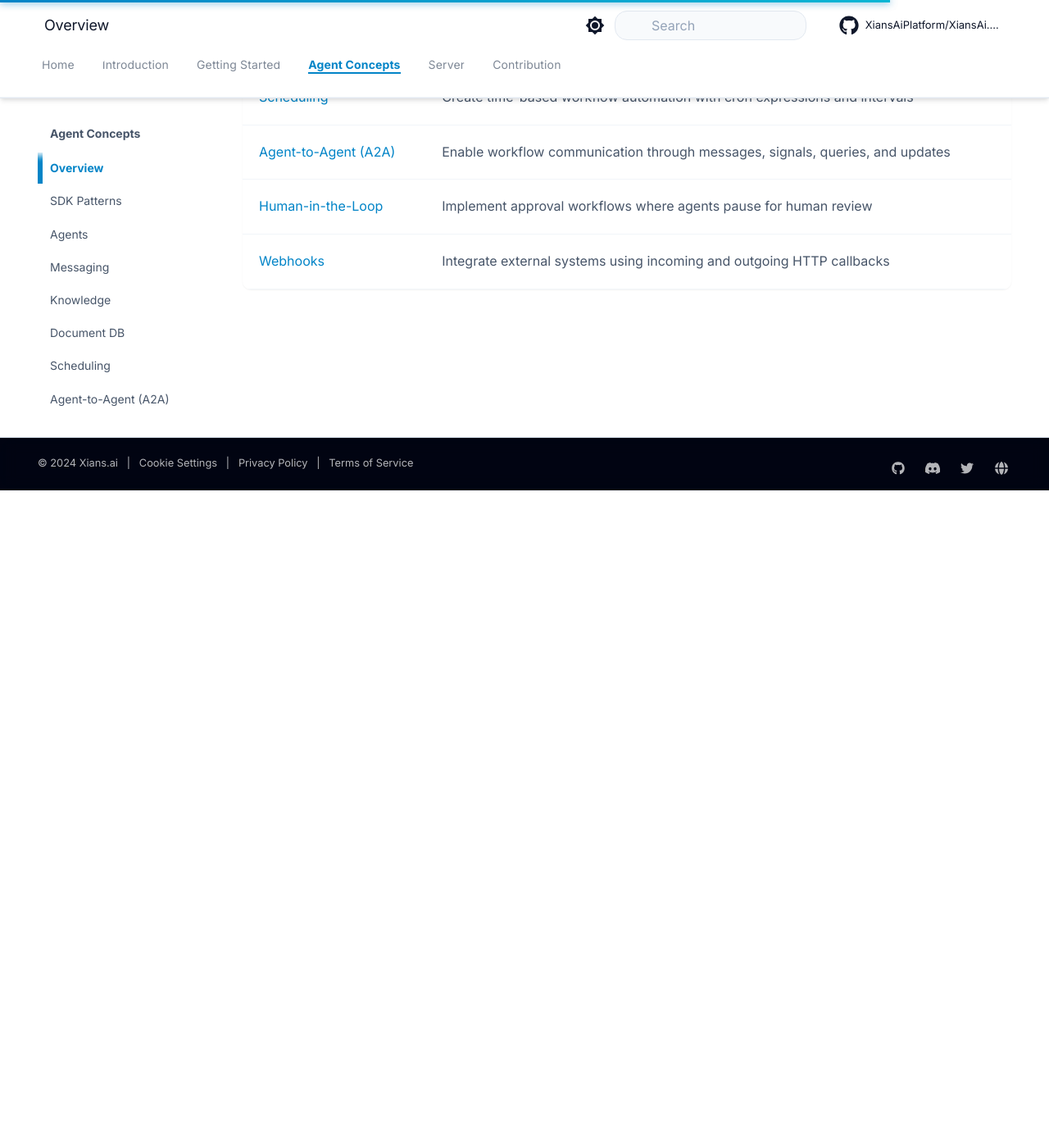
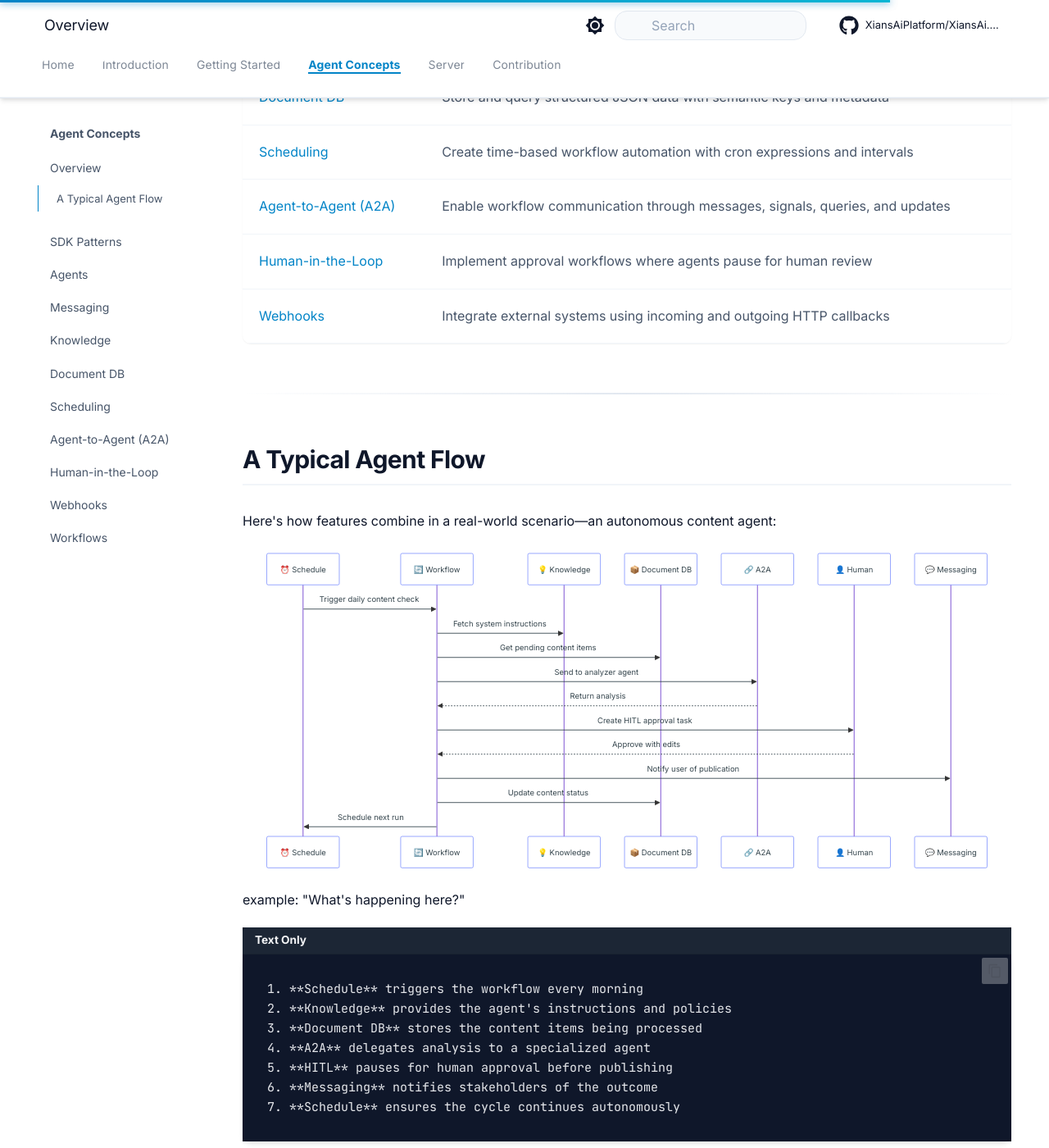
Before and after one commit to XiansAiPlatform/XiansAi.Docs, an MkDocs documentation site: the page built from docs/concepts/overview.md, in a window 1280 px wide and 1400 px high, scrolled down 802 px. Shown: the whole window at 82% size. Built offline with MkDocs 1.6.1 and Material for MkDocs 9.7.7, drawn with Linux system fonts in a browser that asks for light colours; comment, search, counter and statistics services are not loaded; the version menu is left out; some of the changed text lies outside the part shown.

Commit message:
Enhance concepts overview by expanding the table of contents with a new section on 'Temporal Workflows' and adding a detailed example of a typical agent flow. This improves clarity and provides practical insights into the integration of core features in real-world scenarios.

````diff
--- a/docs/concepts/overview.md
+++ b/docs/concepts/overview.md
@@ -2,15 +2,56 @@
 
 Deep dive into Xians' core concepts and patterns for building production-ready AI agents. This section covers the architectural patterns, workflows, and capabilities that power enterprise agent systems.
 
-| Page                                         | Description                                                                                   |
-| -------------------------------------------- | --------------------------------------------------------------------------------------------- |
-| [SDK Patterns](sdk-patterns.md)              | Understand key SDK design patterns for working with agents and workflows                      |
-| [Agents](agents.md)                          | Learn about agent registration, workflows, and multi-tenancy architecture                     |
-| [Messaging](replying.md)                     | Master message handling, replies, and conversational patterns                                 |
-| [Web SDK](https://github.com/XiansAiPlatform/sdk-web-typescript) | Build web-based conversational UIs with the official TypeScript client                        |
-| [Knowledge](knowledge.md)                    | Manage prompts, instructions, and configuration shared between code and UI                    |
-| [Document DB](document-db.md)                | Store and query structured JSON data with semantic keys and metadata                          |
-| [Scheduling](scheduling.md)                  | Create time-based workflow automation with cron expressions and intervals                     |
-| [Agent-to-Agent (A2A)](A2A.md)               | Enable workflow communication through messages, signals, queries, and updates                 |
-| [Human-in-the-Loop](hitl-tasks.md)           | Implement approval workflows where agents pause for human review                              |
-| [Webhooks](webhook.md)                       | Integrate external systems using incoming and outgoing HTTP callbacks                         |
+| Page | Description |
+| ---- | ----------- |
+| [SDK Patterns](sdk-patterns.md) | Understand key SDK design patterns for working with agents and workflows |
+| [Agents](agents.md) | Learn about agent registration, workflows, and multi-tenancy architecture |
+| [Temporal Workflows](workflows.md) | Start, execute, and communicate with Temporal-based workflows |
+| [Messaging](replying.md) | Master message handling, replies, threads, scopes, and conversational patterns |
+| [Web SDK](https://github.com/XiansAiPlatform/sdk-web-typescript) | Build web-based conversational UIs with the official TypeScript client |
+| [Knowledge](knowledge.md) | Manage prompts, instructions, and configuration shared between code and UI |
+| [Document DB](document-db.md) | Store and query structured JSON data with semantic keys and metadata |
+| [Scheduling](scheduling.md) | Create time-based workflow automation with cron expressions and intervals |
+| [Agent-to-Agent (A2A)](A2A.md) | Enable workflow communication through messages, signals, queries, and updates |
+| [Human-in-the-Loop](hitl-tasks.md) | Implement approval workflows where agents pause for human review |
+| [Webhooks](webhook.md) | Integrate external systems using incoming and outgoing HTTP callbacks |
+
+---
+
+## A Typical Agent Flow
+
+Here's how features combine in a real-world scenario—an autonomous content agent:
+
+```mermaid
+sequenceDiagram
+    participant S as ⏰ Schedule
+    participant W as 🔄 Workflow
+    participant K as 💡 Knowledge
+    participant D as 📦 Document DB
+    participant A2A as 🔗 A2A
+    participant H as 👤 Human
+    participant M as 💬 Messaging
+
+    S->>W: Trigger daily content check
+    W->>K: Fetch system instructions
+    W->>D: Get pending content items
+    W->>A2A: Send to analyzer agent
+    A2A-->>W: Return analysis
+    W->>H: Create HITL approval task
+    H-->>W: Approve with edits
+    W->>M: Notify user of publication
+    W->>D: Update content status
+    W->>S: Schedule next run
+```
+
+example: "What's happening here?"
+
+    1. **Schedule** triggers the workflow every morning
+    2. **Knowledge** provides the agent's instructions and policies
+    3. **Document DB** stores the content items being processed
+    4. **A2A** delegates analysis to a specialized agent
+    5. **HITL** pauses for human approval before publishing
+    6. **Messaging** notifies stakeholders of the outcome
+    7. **Schedule** ensures the cycle continues autonomously
+
+---
````
